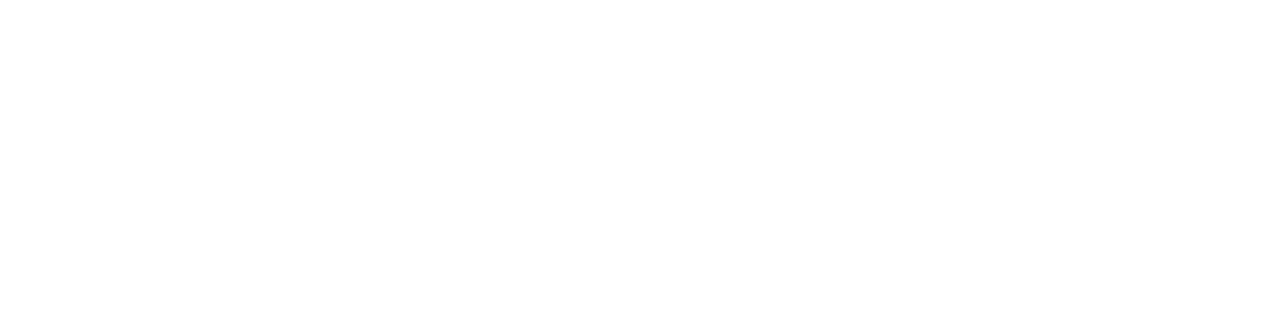
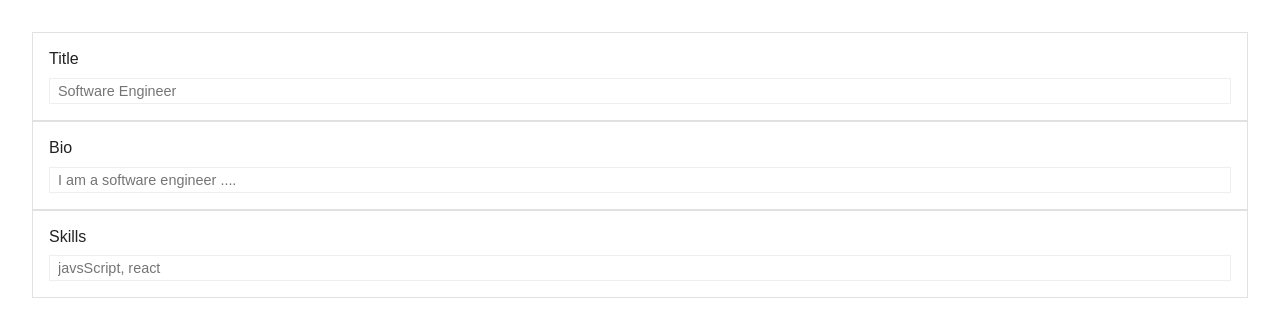
Before and after one commit to HM-Azijul/React-Custom-Form, a React (Vite) app: page / in a window 1280 px wide. Shown: the top 320 px of the page. Built offline with nearby package versions, Linux system fonts and the light colour scheme.

Commit message:
update some code

```diff
--- a/src/app/App.jsx
+++ b/src/app/App.jsx
@@ -1,12 +1,48 @@
+import { useState } from 'react';
 import InputGroup from '../components/shared/forms/InputGroup';
-import Button from '../components/UI/buttons/Button';
-import TextInput from '../components/UI/inputs/TextInput';
-import Text from '../components/UI/texts/Text';
+
+const init = {
+  title: '',
+  bio: '',
+  skills: '',
+};
 
 const App = () => {
-  return <div className="root">
+  const [formState, setFormState] = useState({ ...init });
 
-  </div>;
+  const handleChange = (e) => {
+    setFormState((prev) => ({ ...prev, [e.target.name]: e.target.value }));
+  };
+
+  return (
+    <div className="root">
+      <form>
+        <InputGroup
+          value={formState.title}
+          label={'Title'}
+          name={'title'}
+          placeholder={'Software Engineer'}
+          onChange={handleChange}
+        />
+
+        <InputGroup
+          value={formState.bio}
+          label={'Bio'}
+          name={'bio'}
+          placeholder={'I am a software engineer ....'}
+          onChange={handleChange}
+        />
+
+        <InputGroup
+          value={formState.skills}
+          label={'Skills'}
+          name={'skills'}
+          placeholder={'javsScript, react'}
+          onChange={handleChange}
+        />
+      </form>
+    </div>
+  );
 };
 
 export default App;
--- a/src/components/shared/forms/InputGroup.jsx
+++ b/src/components/shared/forms/InputGroup.jsx
@@ -11,7 +11,21 @@
   gap: 0.5rem;
 `;
 
-const InputGroup = ({ label, name, value, placeholder }) => {
+const ErrorMessage = styled.div`
+  font-size: 0.8rem;
+  color: red;
+`;
+
+const InputGroup = ({
+  label,
+  name,
+  value,
+  placeholder,
+  error,
+  onChange,
+  onFocus,
+  onBlur,
+}) => {
   return (
     <Container>
       <Label htmlFor={name}>{label}</Label>
@@ -20,7 +34,11 @@
         id={name}
         placeholder={placeholder ?? ''}
         value={value}
+        onChange={onChange}
+        onFocus={onFocus}
+        onBlur={onBlur}
       />
+      {error && <ErrorMessage>{error}</ErrorMessage>}
     </Container>
   );
 };
--- a/src/main.css
+++ b/src/main.css
@@ -22,7 +22,9 @@
 	font-size: 100%;
 	font: inherit;
 	vertical-align: baseline;
-    box-sizing: border-box;
+}
+*{
+	box-sizing: border-box;
 }
 /* HTML5 display-role reset for older browsers */
 article, aside, details, figcaption, figure,
```
